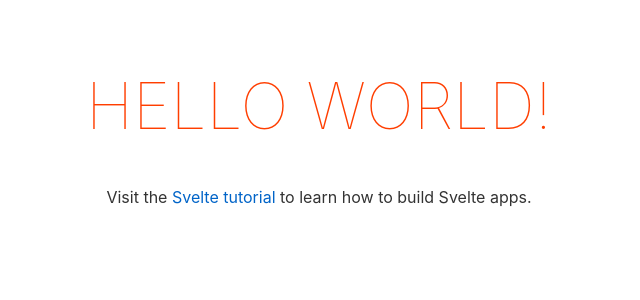
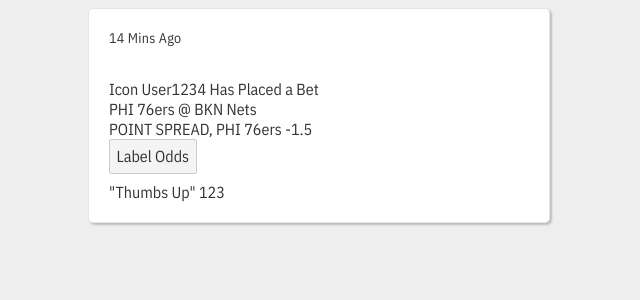
Before and after one commit to ricardodelgado-penn/friends-feed, a Svelte app: page / in a window 1280 px wide. Shown: the top 300 px of the page, without its empty margins (321-961 px from the left). Built offline with nearby package versions, Linux system fonts and the light colour scheme.

Commit message:
add cards

```diff
--- a/public/global.css
+++ b/public/global.css
@@ -1,3 +1,8 @@
+@font-face {
+  font-family: 'CooperHewitt-HeavyItalic';
+  src: url('../src/assets/styles/fonts/CooperHewitt-HeavyItalic.otf');
+}
+
 html, body {
 	position: relative;
 	width: 100%;
@@ -5,24 +10,14 @@
 }
 
 body {
+	background-color: rgb(238, 238, 238);
+	box-sizing: border-box;
 	color: #333;
+	display: flex;
+	font-family: IBM Plex Sans Condensed,sans-serif;
+	justify-content: center;
 	margin: 0;
 	padding: 8px;
-	box-sizing: border-box;
-	font-family: -apple-system, BlinkMacSystemFont, "Segoe UI", Roboto, Oxygen-Sans, Ubuntu, Cantarell, "Helvetica Neue", sans-serif;
-}
-
-a {
-	color: rgb(0,100,200);
-	text-decoration: none;
-}
-
-a:hover {
-	text-decoration: underline;
-}
-
-a:visited {
-	color: rgb(0,80,160);
 }
 
 label {
@@ -61,3 +56,77 @@
 button:focus {
 	border-color: #666;
 }
+
+/* Typography */
+
+.font-h1,
+.font-h2,
+.font-h3,
+.font-h4 {
+	font-family: CooperHewitt-HeavyItalic, sans-serif;
+}
+
+.font-h1 {
+	font-size: 6rem;
+	font-weight: 300;
+}
+
+.font-h2 {
+	font-size: 3.75rem;
+	font-weight: 300;
+}
+
+.font-h3 {
+	font-size: 3rem;
+	font-weight: 400;
+}
+
+.font-h4 {
+	font-size: 2.125rem;
+	font-weight: 400;
+}
+
+.font-h5 {
+	font-size: 1.5rem;
+	font-weight: 400;
+}
+
+.font-h6 {
+	font-size: 1.25rem;
+	font-weight: 500;
+}
+
+.font-subtitle-1 {
+	font-size: 1rem;
+	font-weight: 400;
+}
+
+.font-subtitle-2 {
+	font-size: 0.875rem;
+	font-weight: 500;
+}
+
+.font-body-1 {
+	font-size: 1rem;
+	font-weight: 400;
+	letter-spacing: 0.03125em;
+}
+
+.font-body-2 {
+	font-size: 0.875rem;
+	font-weight: 400;
+	letter-spacing: 0.0178571429em;
+}
+
+.font-button {
+	font-size: 0.875rem;
+	font-weight: 500;
+	letter-spacing: 0.0892857143em;
+	text-transform: uppercase;
+}
+
+.font-caption {
+	font-size: 0.75rem;
+	font-weight: 400;
+	letter-spacing: 0.033em;
+}
--- a/public/index.html
+++ b/public/index.html
@@ -9,6 +9,8 @@
 	<link rel='icon' type='image/png' href='/favicon.png'>
 	<link rel='stylesheet' href='/global.css'>
 	<link rel='stylesheet' href='/build/bundle.css'>
+	<link rel="stylesheet" href="https://fonts.googleapis.com/css?family=Material+Icons">
+	<link rel="stylesheet" href="https://fonts.googleapis.com/css?family=IBM+Plex+Sans+Condensed:100,300,400,500,700,900&display=swap">
 
 	<script defer src='/build/bundle.js'></script>
 </head>
--- a/src/App.svelte
+++ b/src/App.svelte
@@ -1,30 +1,14 @@
 <script>
-	export let name;
+	import FeedCard from "./components/FeedCard.svelte"
 </script>
 
 <main>
-	<h1>Hello {name}!</h1>
-	<p>Visit the <a href="https://svelte.dev/tutorial">Svelte tutorial</a> to learn how to build Svelte apps.</p>
+	<FeedCard/>
 </main>
 
 <style>
 	main {
-		text-align: center;
-		padding: 1em;
-		max-width: 240px;
-		margin: 0 auto;
-	}
-
-	h1 {
-		color: #ff3e00;
-		text-transform: uppercase;
-		font-size: 4em;
-		font-weight: 100;
-	}
-
-	@media (min-width: 640px) {
-		main {
-			max-width: none;
-		}
+		display: flex;
+		flex-direction: column;
 	}
 </style>
--- /dev/null
+++ b/src/components/FButton.svelte
@@ -0,0 +1,7 @@
+<script>
+  export let click
+</script>
+
+<button on:click={click}>
+  <slot></slot>
+</button>
--- /dev/null
+++ b/src/components/FeedCard.svelte
@@ -0,0 +1,23 @@
+<script>
+import PlaceBet from './feedCards/PlaceBet.svelte'
+
+export let cardType = 'placeBet'
+</script>
+
+<article class="feed-card">
+  {#if cardType === 'placeBet'}
+    <PlaceBet />
+  {/if}
+</article>
+
+<style>
+.feed-card {
+  background-color: white;
+  border: 1px solid rgba(0, 0, 0, 0.1);
+  border-radius: 5px;
+  box-shadow: 2px 2px 2px rgba(0, 0, 0, 0.2);
+  padding: 20px;
+  max-width: 100%;
+  width: 420px;
+}
+</style>
--- /dev/null
+++ b/src/components/feedCards/PlaceBet.svelte
@@ -0,0 +1,44 @@
+<script>
+import FButton from "../FButton.svelte";
+
+const getWs = () => {
+  const ws = new WebSocket('ws://19f6e02fac60.ngrok.io/socket/websocket?token=undefined&vsn=2.0.0')
+
+  ws.onmessage = resp => console.log({ messageResp: resp })
+
+  ws.onopen = resp => console.log({ openResp: resp })
+}
+</script>
+
+<section>
+  <header class="place-bet-header font-body-2">14 Mins Ago</header>
+
+  <div class="title-row">
+    <span>Icon</span>
+
+    <span>User1234 Has Placed a Bet</span>
+  </div>
+
+  <div>
+    <div>PHI 76ers @ BKN Nets</div>
+    <div>POINT SPREAD, PHI 76ers -1.5</div>
+  </div>
+
+  <div class="action">
+    <FButton click={getWs}>
+      <span>Label</span>
+
+      <span>Odds</span>
+    </FButton>
+  </div>
+
+  <footer>
+    "Thumbs Up" 123
+  </footer>
+</section>
+
+<style>
+.place-bet-header {
+  margin-bottom: 2rem;
+}
+</style>
--- a/src/main.js
+++ b/src/main.js
@@ -1,10 +1,7 @@
 import App from './App.svelte';
 
 const app = new App({
-	target: document.body,
-	props: {
-		name: 'world'
-	}
+	target: document.body
 });
 
 export default app;
```
Also changed, not shown: src/assets/styles/fonts/CooperHewitt-HeavyItalic.otf (added).
